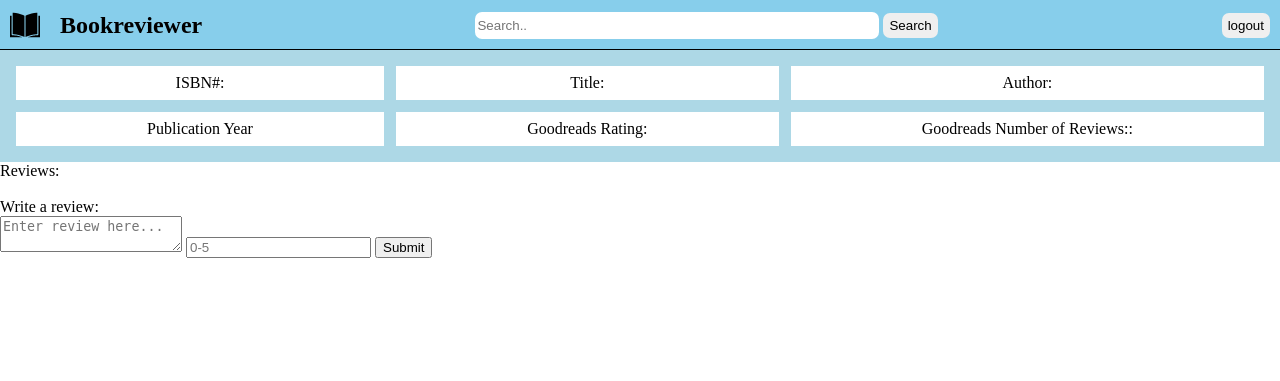
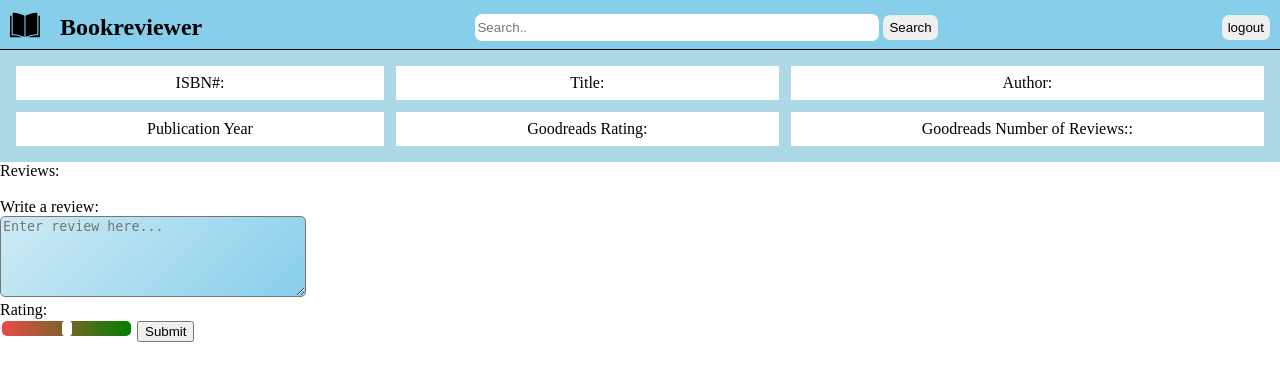
Before and after one commit to Ariefbustillo/bookreviewer, a Flask app: template templates/book_info.html in a window 1280 px wide. Shown: the top 381 px of the page. Run offline with Flask 2, Linux system fonts and the light colour scheme; the template is opened without the code that fills it, so the values that code supplies are empty.

Commit message:
Updated CSS, home button

```diff
--- a/app.py
+++ b/app.py
@@ -135,7 +135,6 @@ def review():
 def api(isbn):
     #Get book and review information
     book_info = db.query(Books).filter(Books.isbn==isbn).one()
-    last_review = db.query(Reviews).filter(Reviews.isbn == isbn).order_by(Reviews.id.desc()).first()
     reviews_info = db.query(Reviews).filter(Reviews.isbn == isbn).all()
 
     #if no reviews have been made
@@ -145,7 +144,7 @@ def api(isbn):
         return jsonify(title=book_info.title, author=book_info.author, year=book_info.pub_year, isbn=book_info.isbn, review_count=review_count, average_score=average_score)
 
     #Use id of last review to count reviews
-    review_count = last_review.id
+    review_count = len(reviews_info)
 
     #Find average book rating
     average_score = 0
--- a/static/styles.css
+++ b/static/styles.css
@@ -64,6 +64,9 @@ h2{
     align-self:center;
     margin: 10px;
 }
+.icon:focus{
+    outline: none;
+}
 
 .results{
     grid-area: 2/1;
@@ -73,7 +76,8 @@ tr{
     height:30px;
 }
 table, td{
-    border: 1px solid black;
+    border: 1px solid white;
+    border-radius: 2px;
     border-collapse: collapse;
 }
 td{
@@ -142,3 +146,41 @@ box{
 #password{
     margin-right: 5px;
 }
+.icon:hover{
+    transition:3s;
+    transform: rotate(360deg);
+}
+.range{
+    -webkit-appearance: none;
+    background-image: linear-gradient(270deg, green, rgb(236, 74, 74));
+    border-radius: 5px;
+}
+.range:focus{
+    outline:none;
+}
+.range::-webkit-slider-thumb{
+    -webkit-appearance: none;
+    appearance: none;
+    width: 10px;
+    height: 15px;
+    border-radius: 25%;
+    background: white;
+    outline: skyblue;
+
+}
+.review_text{
+    width: 300px;
+    height: 75px;
+    border-radius: 5px;
+    background-image: linear-gradient(-45deg, skyblue,rgb(206, 235, 245));
+    outline: none;
+}
+.user_review{
+    border: 1px solid grey;
+    border-radius: 4px;
+    margin: 5px;
+    margin-left: 0;
+    padding: 5px;
+    width: 600px;
+    background-image: linear-gradient(-45deg, skyblue,rgb(206, 235, 245));
+}
--- a/templates/book_info.html
+++ b/templates/book_info.html
@@ -34,9 +34,11 @@
         <div class="reviews">
             Reviews: </br>
             {% for review,user in reviews %}
-            {{ user.username}}
-            {{ review.review }}
-        </br>
+            <div class="user_review">
+                {{ user.username}}
+                {{ review.review }}
+                {{review.rating}}
+            </div>
             {% endfor %}
         </div>
     </br>
@@ -44,8 +46,9 @@
         <div class="review">
             Write a review:
             <form action="/review" method="post">
-                <textarea class="review_text"name="content" id="content" placeholder="Enter review here..."></textarea>
-                <input type="number" id="rating" placeholder="0-5" name="rating">
+                <textarea class="review_text"name="content" id="content" placeholder="Enter review here..."></textarea></br>
+                <label id="rating">Rating:</label></br>
+                <input class="range" type="range" min="0" max="5" step=".5" id="rating" placeholder="0-5" name="rating">
                 <input type="hidden" value="{{book_info.isbn}}" id="isbn" name="isbn">
                 <input type="submit">
             </form>
--- a/templates/layout.html
+++ b/templates/layout.html
@@ -5,7 +5,9 @@
 </head>
 <body>
     <nav>
-        <img class="icon" src="/static/book.svg">
+        <form action="/">
+            <input type="image" class="icon" src="/static/book.svg">
+        </form>
         <h1>Bookreviewer</h1>
 
         <form class="search" action="/search" method="post">
```
Also changed, not shown: 2 other files.
